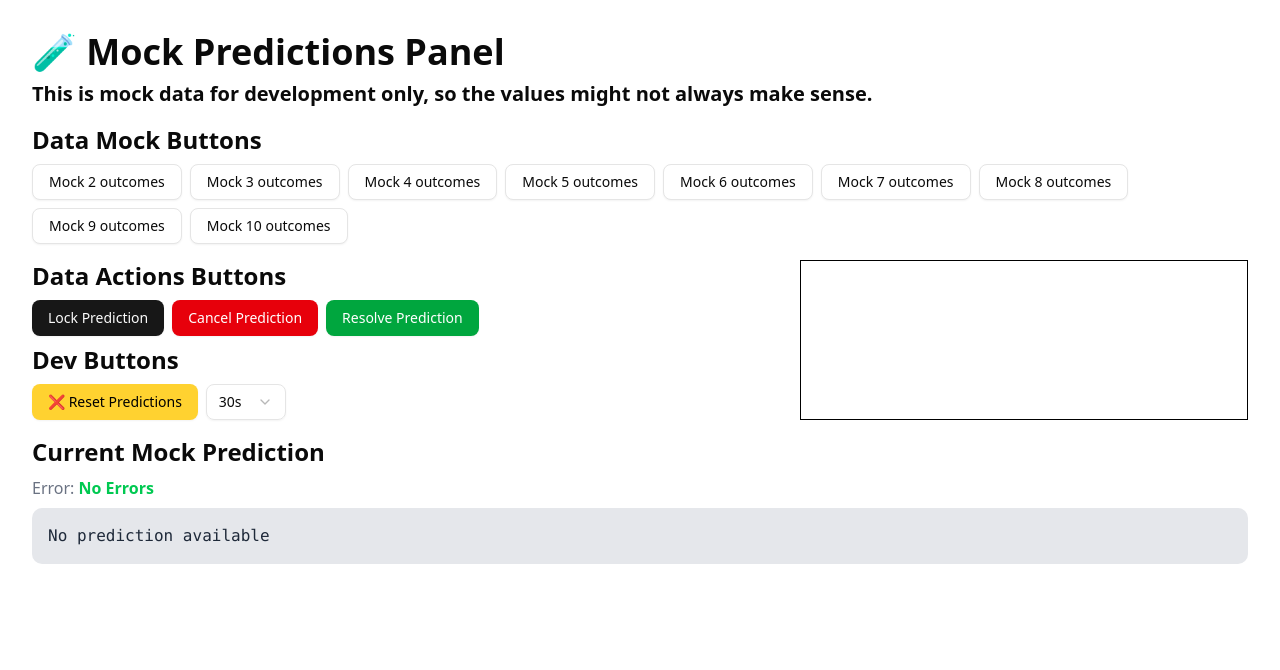
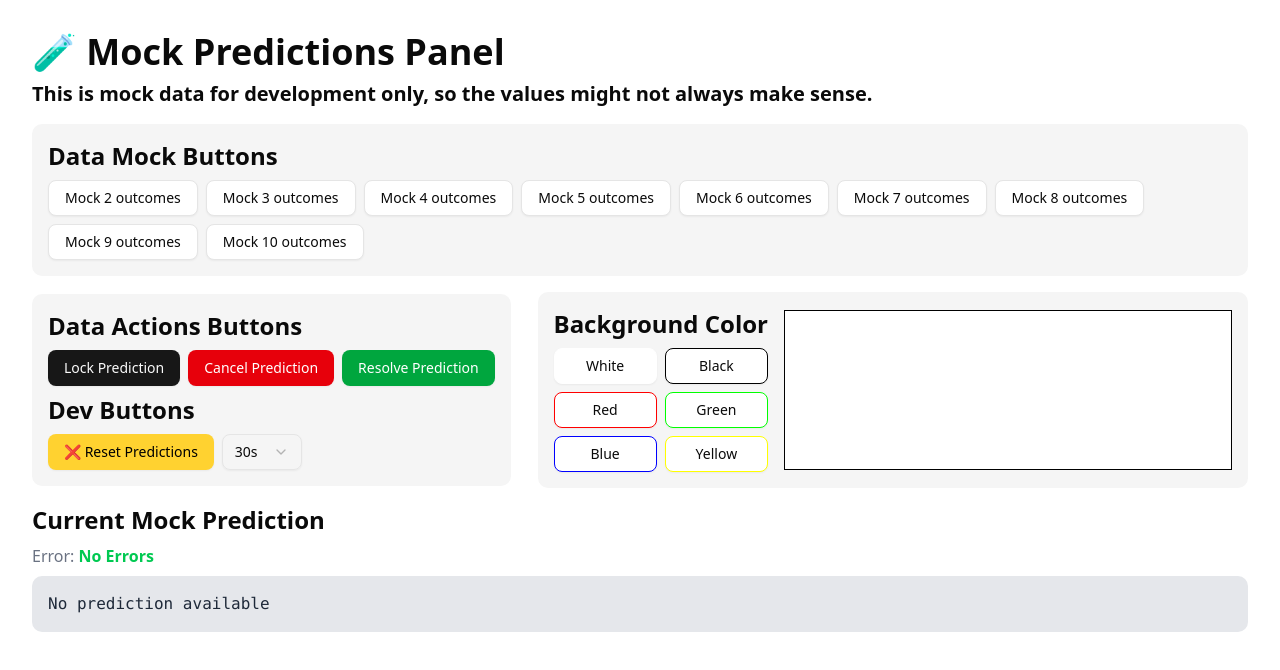
Before and after one commit to krouskystepan/Twitch_Prediction_Overlay, a Next.js app: page /dev in a window 1280 px wide. Shown: the top 670 px of the page. Built offline with nearby package versions, Linux system fonts and the light colour scheme.

Commit message:
fix websocket connection

```diff
--- a/src/app/dev/page.tsx
+++ b/src/app/dev/page.tsx
@@ -30,6 +30,7 @@ const DevPage = () => {
   } = useMockPrediction()
 
   const [buttonsDisabled, setButtonsDisabled] = useState(false)
+  const [bgColor, setBgColor] = useState('#fff')
 
   useEffect(() => {
     if (!prediction?.prediction_window || !prediction.created_at) return
@@ -79,6 +80,33 @@ const DevPage = () => {
     },
   ] as const
 
+  const backgroundButtons = [
+    {
+      label: 'White',
+      value: '#fff',
+    },
+    {
+      label: 'Black',
+      value: '#000',
+    },
+    {
+      label: 'Red',
+      value: '#f00',
+    },
+    {
+      label: 'Green',
+      value: '#0f0',
+    },
+    {
+      label: 'Blue',
+      value: '#00f',
+    },
+    {
+      label: 'Yellow',
+      value: '#ff0',
+    },
+  ]
+
   return (
     <section className="flex flex-col gap-4 p-8">
       <div className="space-y-2">
@@ -89,7 +117,7 @@ const DevPage = () => {
         </p>
       </div>
 
-      <div className="space-y-2">
+      <div className="flex flex-wrap items-start gap-2 rounded-lg bg-neutral-100 p-4">
         <h2 className="text-2xl font-bold">Data Mock Buttons</h2>
         <div className="flex flex-wrap gap-2">
           {outcomes.map((num) => (
@@ -119,8 +147,8 @@ const DevPage = () => {
         </div>
       </div>
 
-      <div className="flex flex-col items-center justify-between gap-6 md:flex-row">
-        <div className="space-y-2">
+      <div className="flex flex-col items-center justify-between gap-6 lg:flex-row">
+        <div className="flex flex-col items-start gap-2 rounded-lg bg-neutral-100 p-4">
           <h2 className="text-2xl font-bold">Data Actions Buttons</h2>
           <div className="flex flex-wrap gap-2">
             {dataActions.map(({ label, fce, variant }) => (
@@ -200,8 +228,29 @@ const DevPage = () => {
           </div>
         </div>
 
-        <div className="relative h-40 w-md overflow-hidden border border-black">
-          <Overlays prediction={prediction} />
+        <div className="flex flex-col items-center gap-4 rounded-lg bg-neutral-100 p-4 sm:flex-row">
+          <div className="space-y-2">
+            <h2 className="text-2xl font-bold">Background Color</h2>
+            <div className="grid grid-cols-2 gap-2">
+              {backgroundButtons.map(({ label, value }) => (
+                <Button
+                  key={value}
+                  variant="outline"
+                  style={{ border: `1px solid ${value}` }}
+                  onClick={() => setBgColor(value)}
+                  className="capitalize"
+                >
+                  {label}
+                </Button>
+              ))}
+            </div>
+          </div>
+          <div
+            className={`relative h-40 w-md overflow-hidden border border-black transition-colors duration-500`}
+            style={{ backgroundColor: bgColor }}
+          >
+            <Overlays prediction={prediction} />
+          </div>
         </div>
       </div>
 
--- a/src/app/globals.css
+++ b/src/app/globals.css
@@ -106,8 +106,8 @@
   body {
     @apply bg-background text-foreground;
   }
+
+  .truncate-left {
+    @apply truncate [text-align:left] [text-overflow:ellipsis] [direction:rtl];
+  }
 }
-
-.truncate-left {
-  @apply truncate [text-align:left] [text-overflow:ellipsis] [direction:rtl];
-}
--- a/src/app/predictions/[channelName]/overlay/layout.tsx
+++ b/src/app/predictions/[channelName]/overlay/layout.tsx
@@ -1,4 +1,29 @@
-const OverlayLayout = ({ children }: { children: React.ReactNode }) => {
+import { startEventSubSession } from '@/services/twitchSocket'
+import { initWebSocketServer } from '@/services/websocketServer'
+import { getServerSession } from 'next-auth'
+
+import { authOptions } from '@/lib/authOptions'
+
+const OverlayLayout = async ({ children }: { children: React.ReactNode }) => {
+  const session = await getServerSession(authOptions)
+
+  if (!session?.user) {
+    return (
+      <main className="min-h-dvh">
+        <div className="relative inset-4 h-40 w-md overflow-hidden">
+          <h1 className="text-2xl text-black">You need to be logged in</h1>
+        </div>
+      </main>
+    )
+  }
+
+  // TODO: Grab this from DB
+  startEventSubSession(
+    session?.user.accessToken as string,
+    session?.user.twitchId as string
+  )
+  initWebSocketServer()
+
   return (
     <main className="min-h-dvh">
       <div className="relative inset-4 h-40 w-md overflow-hidden">
--- a/src/components/predictionsOutcomes/TwoOutcomes/TwoOutcomes.tsx
+++ b/src/components/predictionsOutcomes/TwoOutcomes/TwoOutcomes.tsx
@@ -55,7 +55,7 @@ const TwoOutcomes = ({ prediction }: { prediction: Prediction }) => {
             animate={{ opacity: 1 }}
           >
             {/* Title */}
-            <motion.div
+            <motion.h2
               className="absolute top-2 left-0 line-clamp-1 flex w-full items-center justify-center text-xl font-semibold"
               initial={
                 prediction.status === 'RESOLVED'
@@ -82,7 +82,7 @@ const TwoOutcomes = ({ prediction }: { prediction: Prediction }) => {
               }
             >
               {prediction.title}
-            </motion.div>
+            </motion.h2>
 
             {/* Title stats*/}
             {prediction.status === 'RESOLVED' && (
--- a/src/lib/authOptions.ts
+++ b/src/lib/authOptions.ts
@@ -6,10 +6,40 @@ export const authOptions: AuthOptions = {
     TwitchProvider({
       clientId: process.env.TWITCH_CLIENT_ID as string,
       clientSecret: process.env.TWITCH_CLIENT_SECRET as string,
+      authorization: {
+        params: {
+          response_type: 'code',
+          client_id: process.env.TWITCH_CLIENT_ID,
+          redirect_uri: process.env.TWITCH_REDIRECT_URI,
+          scope: 'openid user:read:email channel:read:predictions',
+        },
+      },
+      profile(profile) {
+        return {
+          id: profile.sub,
+          name: profile.preferred_username,
+        }
+      },
     }),
   ],
   secret: process.env.NEXTAUTH_SECRET,
-  session: {
-    strategy: 'jwt',
+  session: { strategy: 'jwt' },
+  callbacks: {
+    async jwt({ token, account, profile }) {
+      if (account) {
+        token.accessToken = account.access_token
+      }
+      if (profile) {
+        token.twitchId = profile.sub
+      }
+      return token
+    },
+    async session({ session, token }) {
+      if (session.user) {
+        session.user.twitchId = token.twitchId
+        session.user.accessToken = token.accessToken
+      }
+      return session
+    },
   },
 }
--- /dev/null
+++ b/src/types/next-auth.d.ts
@@ -0,0 +1,27 @@
+// eslint-disable-next-line @typescript-eslint/no-unused-vars
+import { DefaultSession } from 'next-auth'
+
+declare module 'next-auth' {
+  interface Session {
+    user: {
+      name?: string | null
+      email?: string | null
+      image?: string | null
+      twitchId?: string
+      accessToken?: string
+    }
+  }
+
+  interface User {
+    twitchId?: string
+    accessToken?: string
+  }
+}
+
+declare module 'next-auth/jwt' {
+  interface JWT {
+    twitchId?: string
+    accessToken?: string
+    refreshToken?: string
+  }
+}
```
